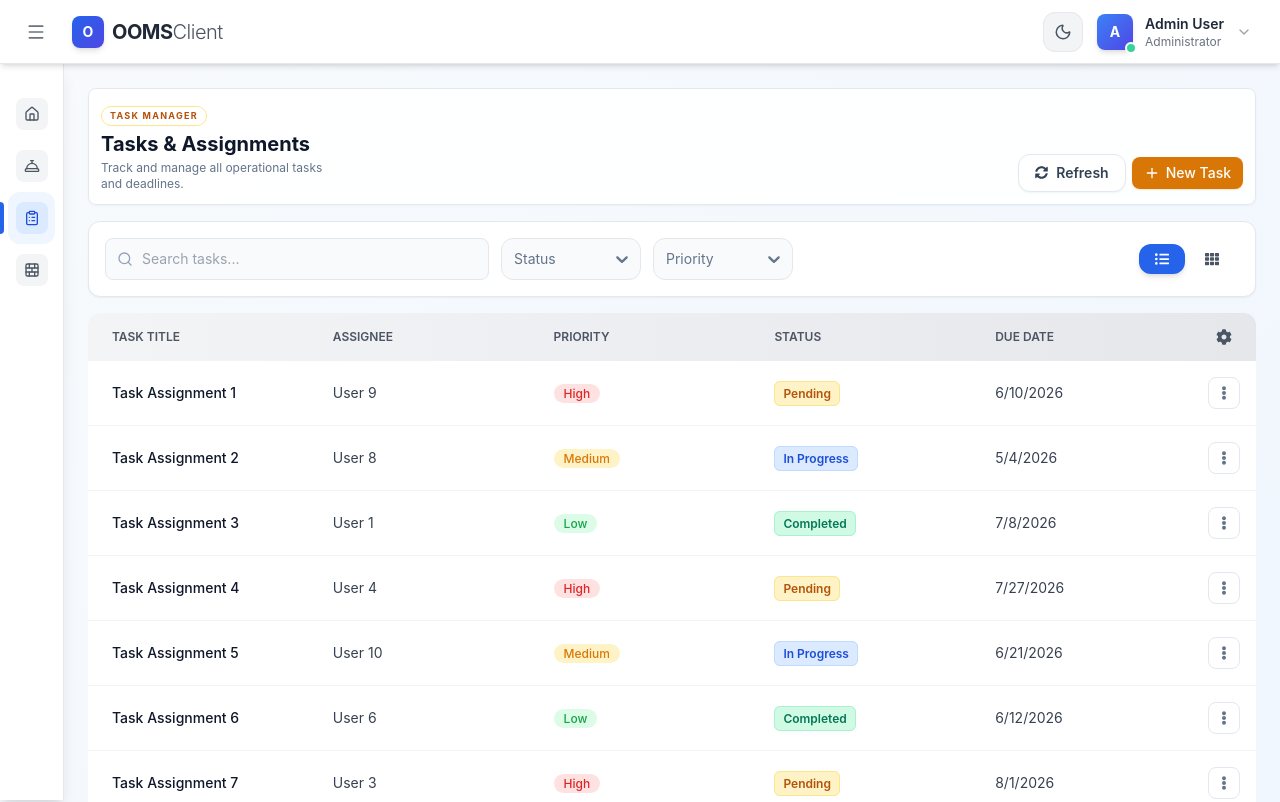
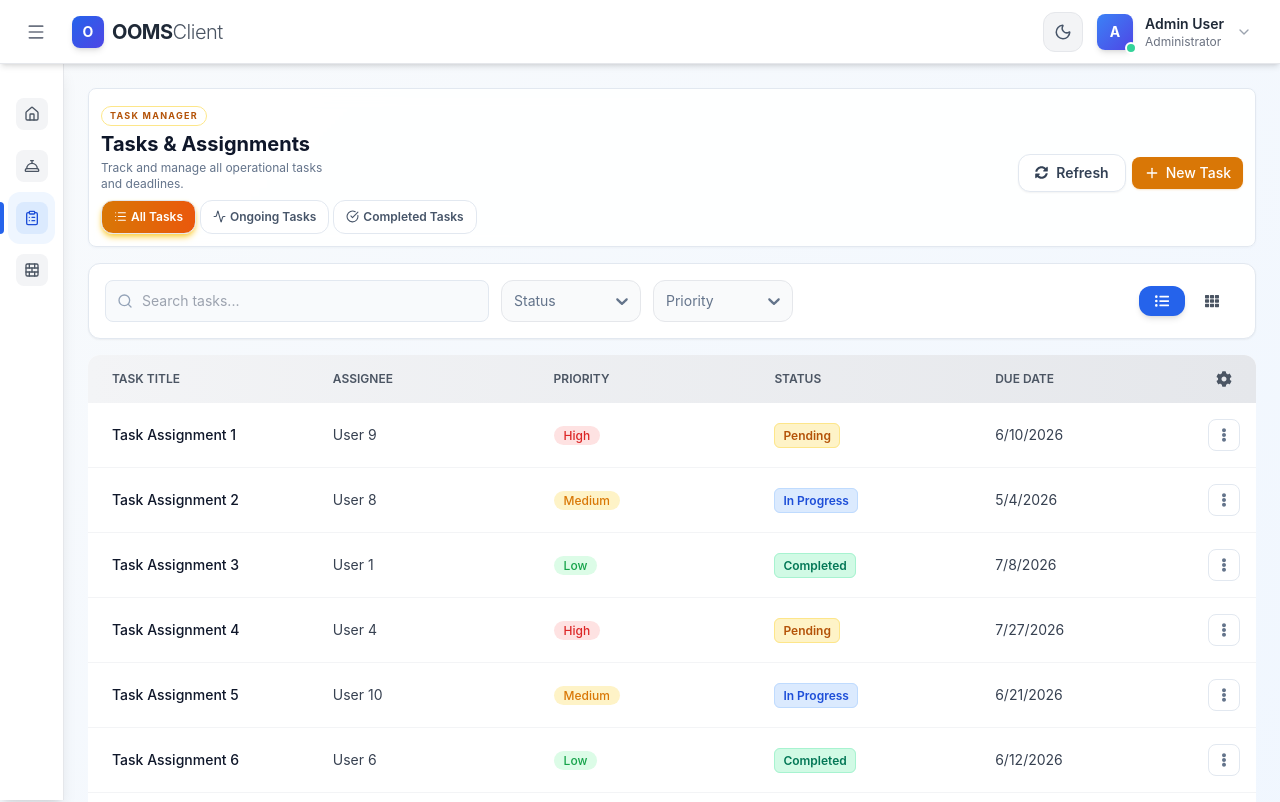
Before and after one commit to bmprofca/oomsclientweb, a React (Create React App) app: page /tasks in a window 1280 px wide. Shown: the top 802 px of the page. Built offline with nearby package versions, Linux system fonts and the light colour scheme.

Commit message:
feat: implement task management module with table and grid views, filtering, and pagination support

```diff
--- a/src/App.js
+++ b/src/App.js
@@ -30,6 +30,8 @@ function App() {
               <Route path="/dashboard" element={<Dashboard />} />
               <Route path="/services" element={<Services />} />
               <Route path="/tasks" element={<Task />} />
+              <Route path="/tasks/ongoing" element={<Task />} />
+              <Route path="/tasks/completed" element={<Task />} />
               <Route path="/firms" element={<Firms />} />
             </Route>
 
--- a/src/index.css
+++ b/src/index.css
@@ -15,3 +15,46 @@ code {
   font-family: source-code-pro, Menlo, Monaco, Consolas, 'Courier New',
     monospace;
 }
+
+::-webkit-scrollbar {
+    width: 6px;
+  }
+  ::-webkit-scrollbar-track {
+    background: transparent;
+  }
+  ::-webkit-scrollbar-thumb {
+    background: #334155;
+    border-radius: 3px;
+  }
+  ::-webkit-scrollbar-thumb:hover {
+    background: #475569;
+  }
+
+  .dark ::-webkit-scrollbar-thumb {
+    background: #4b5563;
+  }
+  .dark ::-webkit-scrollbar-thumb:hover {
+    background: #6b7280;
+  }
+
+  .custom-scrollbar::-webkit-scrollbar {
+    width: 6px;
+    height: 6px;
+  }
+  .custom-scrollbar::-webkit-scrollbar-track {
+    background: transparent;
+  }
+  .custom-scrollbar::-webkit-scrollbar-thumb {
+    background: #cbd5e1;
+    border-radius: 3px;
+  }
+  .custom-scrollbar::-webkit-scrollbar-thumb:hover {
+    background: #94a3b8;
+  }
+
+  .dark .custom-scrollbar::-webkit-scrollbar-thumb {
+    background: #4b5563;
+  }
+  .dark .custom-scrollbar::-webkit-scrollbar-thumb:hover {
+    background: #6b7280;
+  }
--- a/src/pages/Task.jsx
+++ b/src/pages/Task.jsx
@@ -1,5 +1,6 @@
 import React, { useState, useEffect } from 'react';
-import { CheckSquare, Plus, Edit, Trash, Clock, Eye } from 'lucide-react';
+import { CheckSquare, Plus, Edit, Trash, Clock, Eye, List, Activity, CheckCircle } from 'lucide-react';
+import { useLocation, useNavigate } from 'react-router-dom';
 import ManagementHub from '../components/common/ManagementHub';
 import ManagementTable from '../components/common/ManagementTable';
 import ManagementCard from '../components/common/ManagementCard';
@@ -20,6 +21,9 @@ const DUMMY_TASKS = Array.from({ length: 60 }, (_, i) => ({
 }));
 
 export default function Task() {
+  const location = useLocation();
+  const navigate = useNavigate();
+
   const [viewMode, setViewMode] = useState('table');
   const { pagination, updatePagination, changeLimit, goToPage } = usePagination(1, 10);
   const [activeMenuId, setActiveMenuId] = useState(null);
@@ -29,6 +33,35 @@ export default function Task() {
   const [priorityFilter, setPriorityFilter] = useState(null);
   const [isModalOpen, setIsModalOpen] = useState(false);
   const [selectedItem, setSelectedItem] = useState(null);
+
+  let activeTab = 'all';
+  if (location.pathname.endsWith('/ongoing')) {
+    activeTab = 'ongoing';
+  } else if (location.pathname.endsWith('/completed')) {
+    activeTab = 'completed';
+  }
+
+  useEffect(() => {
+    if (activeTab === 'ongoing') {
+      setStatusFilter({ value: 'In Progress', label: 'In Progress' });
+    } else if (activeTab === 'completed') {
+      setStatusFilter({ value: 'Completed', label: 'Completed' });
+    } else {
+      setStatusFilter(null);
+    }
+  }, [activeTab]);
+
+  const handleTabChange = (tabId) => {
+    if (tabId === 'all') navigate('/tasks');
+    else if (tabId === 'ongoing') navigate('/tasks/ongoing');
+    else if (tabId === 'completed') navigate('/tasks/completed');
+  };
+
+  const tabs = [
+    { id: 'all', label: 'All Tasks', icon: List },
+    { id: 'ongoing', label: 'Ongoing Tasks', icon: Activity },
+    { id: 'completed', label: 'Completed Tasks', icon: CheckCircle },
+  ];
 
   const filteredData = DUMMY_TASKS.filter(item => {
     const matchesSearch = item.title.toLowerCase().includes(searchQuery.toLowerCase()) ||
@@ -108,6 +141,9 @@ export default function Task() {
       title="Tasks & Assignments"
       description="Track and manage all operational tasks and deadlines."
       accent="amber"
+      tabs={tabs}
+      activeTab={activeTab}
+      onTabChange={handleTabChange}
       onRefresh={handleRefresh}
       actions={
         <button className="flex items-center gap-1.5 px-3 py-1.5 bg-amber-600 hover:bg-amber-700 text-white text-sm font-medium rounded-lg transition-colors shadow-sm shadow-amber-600/20">
```
